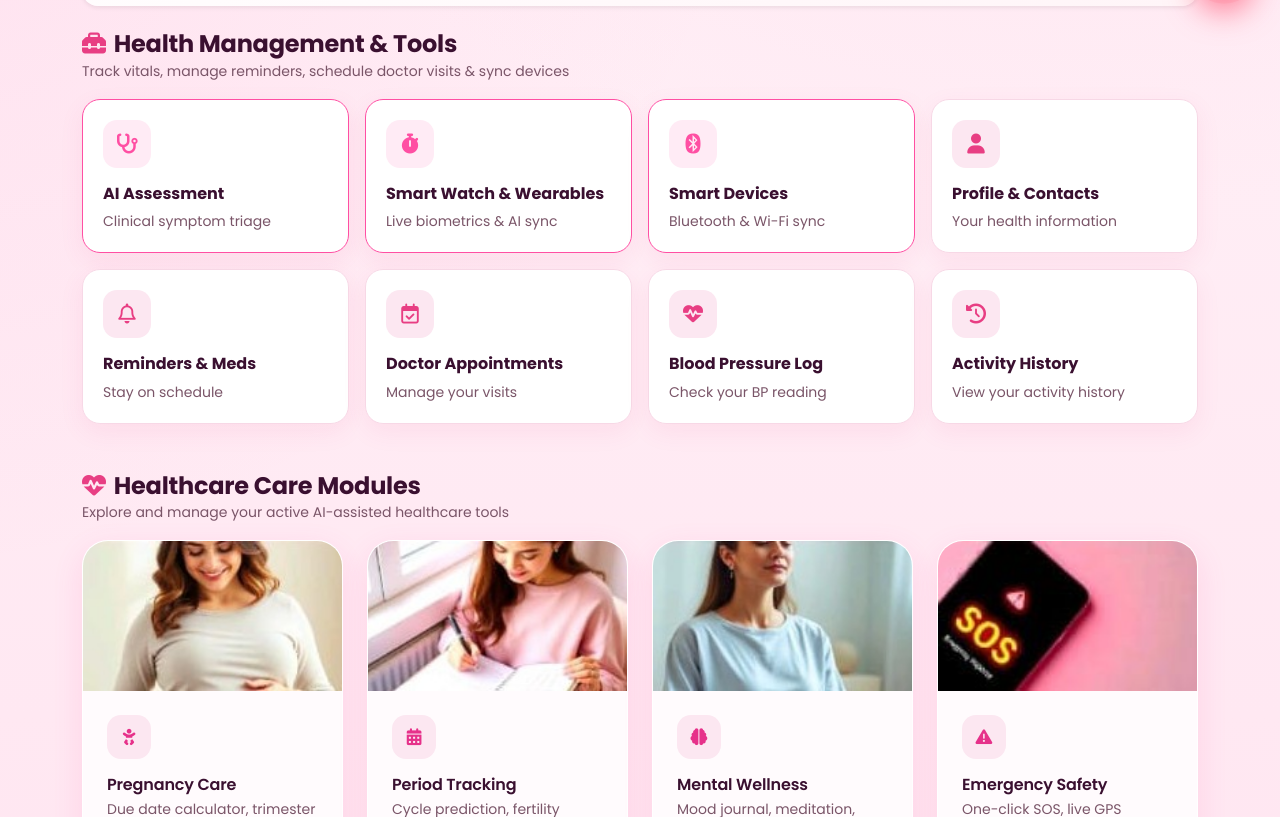
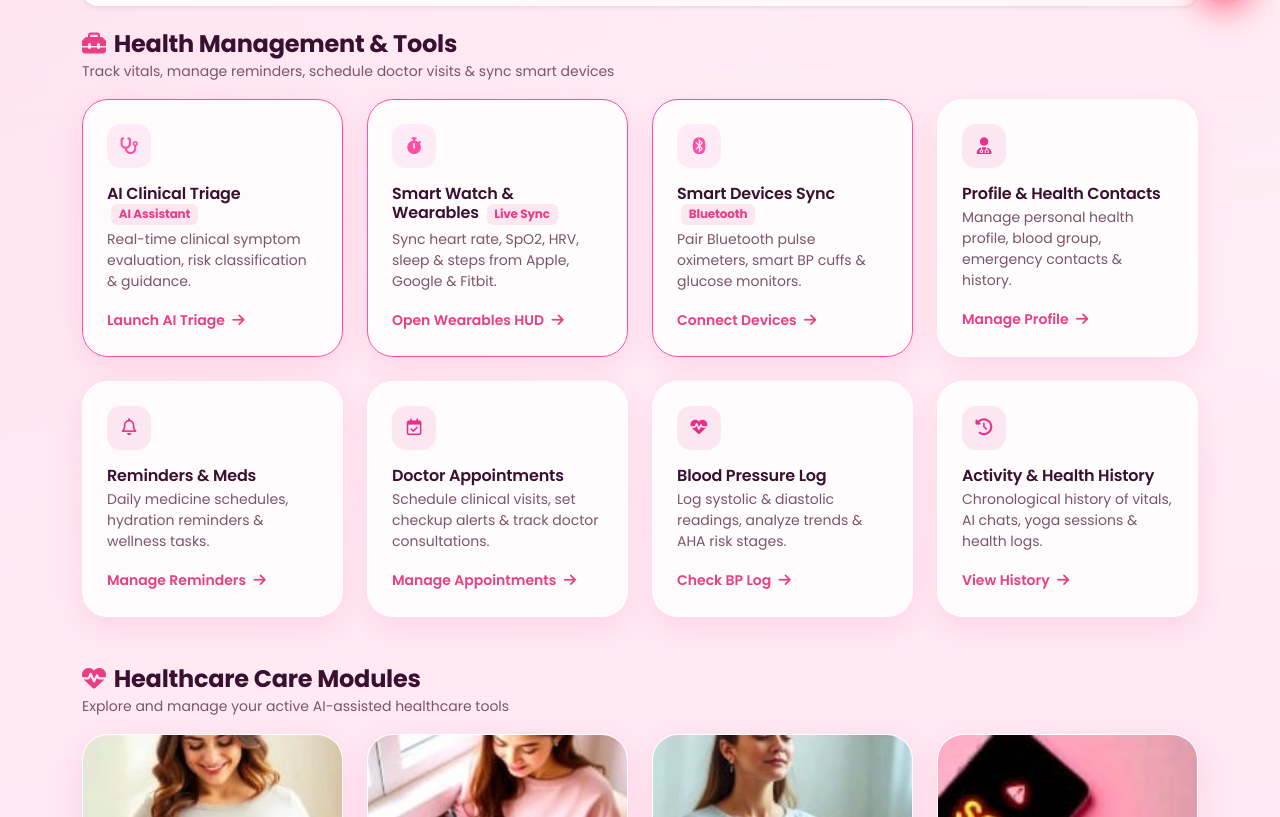
Before and after one commit to Ananyasree04Malyala/SheCares, a website: page dashboard.html in a window 1280 px wide. Shown: the part 776-1593 px from the top of the page. Drawn offline with nearby package versions, Linux system fonts and the light colour scheme; no server answers.

Commit message:
Render all 8 Health Management & Tools as individual rich visual feature cards on dashboard

```diff
--- a/dashboard.html
+++ b/dashboard.html
@@ -135,79 +135,118 @@
   <div class="d-flex align-items-center justify-content-between mb-3">
     <div>
       <h4 class="fw-bold mb-0 text-ink"><i class="fa-solid fa-toolbox me-2 text-primary-pink"></i>Health Management & Tools</h4>
-      <small class="text-ink-soft">Track vitals, manage reminders, schedule doctor visits & sync devices</small>
+      <small class="text-ink-soft">Track vitals, manage reminders, schedule doctor visits &amp; sync smart devices</small>
     </div>
   </div>
-  <div class="row g-3">
-    <div class="col-6 col-md-4 col-lg-3">
-      <a class="text-decoration-none text-reset" href="#" id="dashAiAssessCard">
-        <div class="quick-card" style="border: 1.5px solid #ff4fa3;">
-          <div class="quick-icon" style="background:#ffebf5;color:#ff4fa3;"><i class="fa-solid fa-stethoscope"></i></div>
-          <h6 class="fw-bold mt-3">AI Assessment</h6>
-          <p class="small text-ink-soft mb-0">Clinical symptom triage</p>
+  <div class="row g-3 g-md-4">
+    <!-- 1. AI Clinical Triage Assessment -->
+    <div class="col-6 col-md-6 col-lg-3">
+      <a class="text-decoration-none text-reset d-block h-100" href="#" id="dashAiAssessCard">
+        <div class="feature-card h-100" style="border: 1.5px solid #ff4fa3;">
+          <div class="p-3 p-md-4">
+            <div class="feature-icon-badge mb-3" style="background:#ffebf5;color:#ff4fa3;"><i class="fa-solid fa-stethoscope"></i></div>
+            <h5 class="fw-semibold fs-6 fs-md-5 mb-1">AI Clinical Triage <span class="badge bg-secondary-soft text-primary-pink ms-1">AI Assistant</span></h5>
+            <p class="text-ink-soft small mb-3 line-clamp-2">Real-time clinical symptom evaluation, risk classification &amp; guidance.</p>
+            <span class="fw-semibold text-primary-pink small">Launch AI Triage <i class="fa-solid fa-arrow-right ms-1"></i></span>
+          </div>
         </div>
       </a>
     </div>
-    <div class="col-6 col-md-4 col-lg-3">
-      <a class="text-decoration-none text-reset" href="wearables.html" id="dashSmartWatchCard">
-        <div class="quick-card" style="border: 1.5px solid #ff4fa3;">
-          <div class="quick-icon" style="background:#ffebf5;color:#ff4fa3;"><i class="fa-solid fa-stopwatch"></i></div>
-          <h6 class="fw-bold mt-3">Smart Watch &amp; Wearables</h6>
-          <p class="small text-ink-soft mb-0">Live biometrics &amp; AI sync</p>
+
+    <!-- 2. Smart Watch & Wearables HUD -->
+    <div class="col-6 col-md-6 col-lg-3">
+      <a class="text-decoration-none text-reset d-block h-100" href="wearables.html" id="dashSmartWatchCard">
+        <div class="feature-card h-100" style="border: 1.5px solid #ff4fa3;">
+          <div class="p-3 p-md-4">
+            <div class="feature-icon-badge mb-3" style="background:#ffebf5;color:#ff4fa3;"><i class="fa-solid fa-stopwatch"></i></div>
+            <h5 class="fw-semibold fs-6 fs-md-5 mb-1">Smart Watch &amp; Wearables <span class="badge bg-secondary-soft text-primary-pink ms-1">Live Sync</span></h5>
+            <p class="text-ink-soft small mb-3 line-clamp-2">Sync heart rate, SpO2, HRV, sleep &amp; steps from Apple, Google &amp; Fitbit.</p>
+            <span class="fw-semibold text-primary-pink small">Open Wearables HUD <i class="fa-solid fa-arrow-right ms-1"></i></span>
+          </div>
         </div>
       </a>
     </div>
-    <div class="col-6 col-md-4 col-lg-3">
-      <a class="text-decoration-none text-reset" href="#" id="dashDeviceConnectCard">
-        <div class="quick-card" style="border: 1.5px solid #ff4fa3;">
-          <div class="quick-icon" style="background:#ffebf5;color:#ff4fa3;"><i class="fa-brands fa-bluetooth"></i></div>
-          <h6 class="fw-bold mt-3">Smart Devices</h6>
-          <p class="small text-ink-soft mb-0">Bluetooth &amp; Wi-Fi sync</p>
+
+    <!-- 3. Smart Devices Sync -->
+    <div class="col-6 col-md-6 col-lg-3">
+      <a class="text-decoration-none text-reset d-block h-100" href="wearables.html" id="dashDeviceConnectCard">
+        <div class="feature-card h-100" style="border: 1.5px solid #ff4fa3;">
+          <div class="p-3 p-md-4">
+            <div class="feature-icon-badge mb-3" style="background:#ffebf5;color:#ff4fa3;"><i class="fa-brands fa-bluetooth"></i></div>
+            <h5 class="fw-semibold fs-6 fs-md-5 mb-1">Smart Devices Sync <span class="badge bg-secondary-soft text-primary-pink ms-1">Bluetooth</span></h5>
+            <p class="text-ink-soft small mb-3 line-clamp-2">Pair Bluetooth pulse oximeters, smart BP cuffs &amp; glucose monitors.</p>
+            <span class="fw-semibold text-primary-pink small">Connect Devices <i class="fa-solid fa-arrow-right ms-1"></i></span>
+          </div>
         </div>
       </a>
     </div>
-    <div class="col-6 col-md-4 col-lg-3">
-      <a class="text-decoration-none text-reset" href="profile.html">
-        <div class="quick-card">
-          <div class="quick-icon"><i class="fa-solid fa-user"></i></div>
-          <h6 class="fw-bold mt-3">Profile &amp; Contacts</h6>
-          <p class="small text-ink-soft mb-0">Your health information</p>
+
+    <!-- 4. Profile & Contacts -->
+    <div class="col-6 col-md-6 col-lg-3">
+      <a class="text-decoration-none text-reset d-block h-100" href="profile.html">
+        <div class="feature-card h-100">
+          <div class="p-3 p-md-4">
+            <div class="feature-icon-badge mb-3"><i class="fa-solid fa-user-doctor"></i></div>
+            <h5 class="fw-semibold fs-6 fs-md-5 mb-1">Profile &amp; Health Contacts</h5>
+            <p class="text-ink-soft small mb-3 line-clamp-2">Manage personal health profile, blood group, emergency contacts &amp; history.</p>
+            <span class="fw-semibold text-primary-pink small">Manage Profile <i class="fa-solid fa-arrow-right ms-1"></i></span>
+          </div>
         </div>
       </a>
     </div>
-    <div class="col-6 col-md-4 col-lg-3">
-      <a class="text-decoration-none text-reset" href="reminders.html">
-        <div class="quick-card">
-          <div class="quick-icon"><i class="fa-regular fa-bell"></i></div>
-          <h6 class="fw-bold mt-3">Reminders &amp; Meds</h6>
-          <p class="small text-ink-soft mb-0">Stay on schedule</p>
+
+    <!-- 5. Reminders & Meds -->
+    <div class="col-6 col-md-6 col-lg-3">
+      <a class="text-decoration-none text-reset d-block h-100" href="reminders.html">
+        <div class="feature-card h-100">
+          <div class="p-3 p-md-4">
+            <div class="feature-icon-badge mb-3"><i class="fa-regular fa-bell"></i></div>
+            <h5 class="fw-semibold fs-6 fs-md-5 mb-1">Reminders &amp; Meds</h5>
+            <p class="text-ink-soft small mb-3 line-clamp-2">Daily medicine schedules, hydration reminders &amp; wellness tasks.</p>
+            <span class="fw-semibold text-primary-pink small">Manage Reminders <i class="fa-solid fa-arrow-right ms-1"></i></span>
+          </div>
         </div>
       </a>
     </div>
-    <div class="col-6 col-md-4 col-lg-3">
-      <a class="text-decoration-none text-reset" href="appointments.html">
-        <div class="quick-card">
-          <div class="quick-icon"><i class="fa-regular fa-calendar-check"></i></div>
-          <h6 class="fw-bold mt-3">Doctor Appointments</h6>
-          <p class="small text-ink-soft mb-0">Manage your visits</p>
+
+    <!-- 6. Doctor Appointments -->
+    <div class="col-6 col-md-6 col-lg-3">
+      <a class="text-decoration-none text-reset d-block h-100" href="appointments.html">
+        <div class="feature-card h-100">
+          <div class="p-3 p-md-4">
+            <div class="feature-icon-badge mb-3"><i class="fa-regular fa-calendar-check"></i></div>
+            <h5 class="fw-semibold fs-6 fs-md-5 mb-1">Doctor Appointments</h5>
+            <p class="text-ink-soft small mb-3 line-clamp-2">Schedule clinical visits, set checkup alerts &amp; track doctor consultations.</p>
+            <span class="fw-semibold text-primary-pink small">Manage Appointments <i class="fa-solid fa-arrow-right ms-1"></i></span>
+          </div>
         </div>
       </a>
     </div>
-    <div class="col-6 col-md-4 col-lg-3">
-      <a class="text-decoration-none text-reset" href="bp.html">
-        <div class="quick-card">
-          <div class="quick-icon"><i class="fa-solid fa-heart-pulse"></i></div>
-          <h6 class="fw-bold mt-3">Blood Pressure Log</h6>
-          <p class="small text-ink-soft mb-0">Check your BP reading</p>
+
+    <!-- 7. Blood Pressure Log -->
+    <div class="col-6 col-md-6 col-lg-3">
+      <a class="text-decoration-none text-reset d-block h-100" href="bp.html">
+        <div class="feature-card h-100">
+          <div class="p-3 p-md-4">
+            <div class="feature-icon-badge mb-3"><i class="fa-solid fa-heart-pulse"></i></div>
+            <h5 class="fw-semibold fs-6 fs-md-5 mb-1">Blood Pressure Log</h5>
+            <p class="text-ink-soft small mb-3 line-clamp-2">Log systolic &amp; diastolic readings, analyze trends &amp; AHA risk stages.</p>
+            <span class="fw-semibold text-primary-pink small">Check BP Log <i class="fa-solid fa-arrow-right ms-1"></i></span>
+          </div>
         </div>
       </a>
     </div>
-    <div class="col-6 col-md-4 col-lg-3">
-      <a class="text-decoration-none text-reset" href="history.html">
-        <div class="quick-card">
-          <div class="quick-icon"><i class="fa-solid fa-clock-rotate-left"></i></div>
-          <h6 class="fw-bold mt-3">Activity History</h6>
-          <p class="small text-ink-soft mb-0">View your activity history</p>
+
+    <!-- 8. Activity History -->
+    <div class="col-6 col-md-6 col-lg-3">
+      <a class="text-decoration-none text-reset d-block h-100" href="history.html">
+        <div class="feature-card h-100">
+          <div class="p-3 p-md-4">
+            <div class="feature-icon-badge mb-3"><i class="fa-solid fa-clock-rotate-left"></i></div>
+            <h5 class="fw-semibold fs-6 fs-md-5 mb-1">Activity &amp; Health History</h5>
+            <p class="text-ink-soft small mb-3 line-clamp-2">Chronological history of vitals, AI chats, yoga sessions &amp; health logs.</p>
+            <span class="fw-semibold text-primary-pink small">View History <i class="fa-solid fa-arrow-right ms-1"></i></span>
+          </div>
         </div>
       </a>
     </div>
```
Also changed, not shown: vercel.json.
